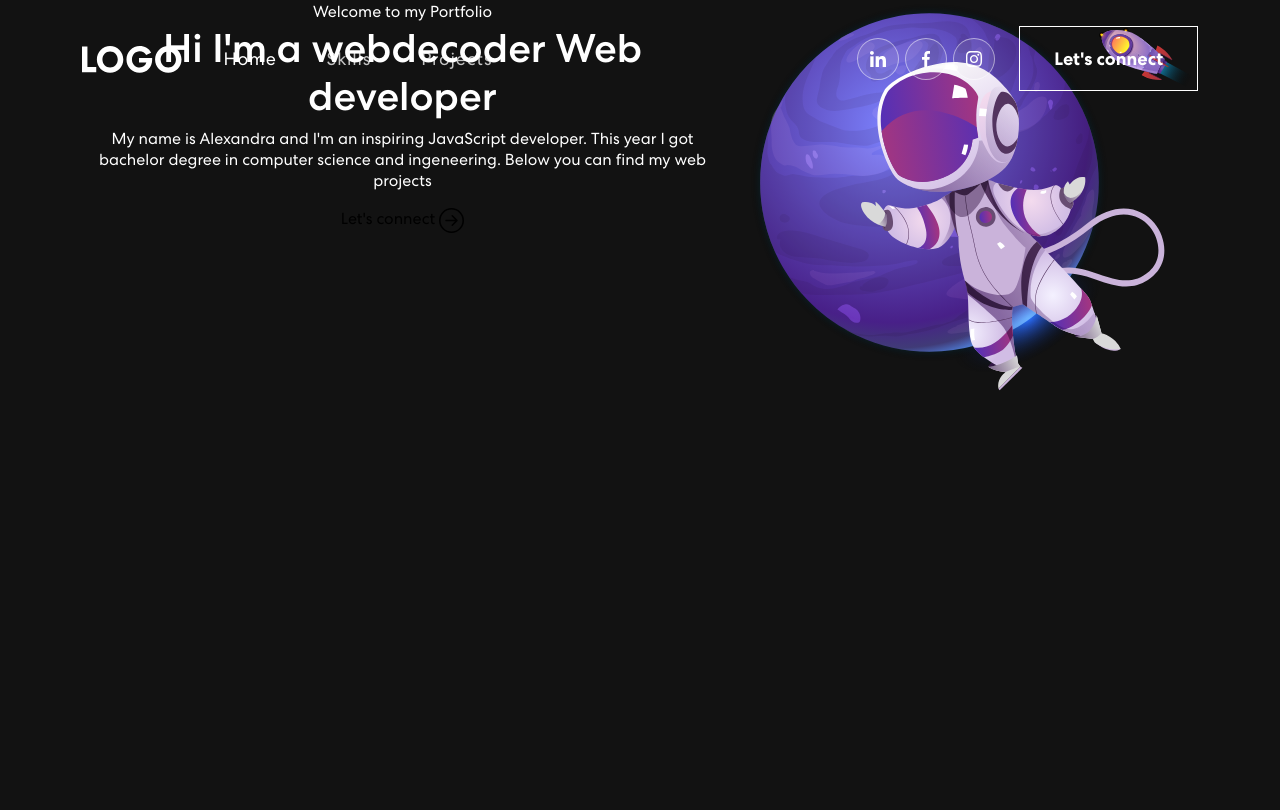
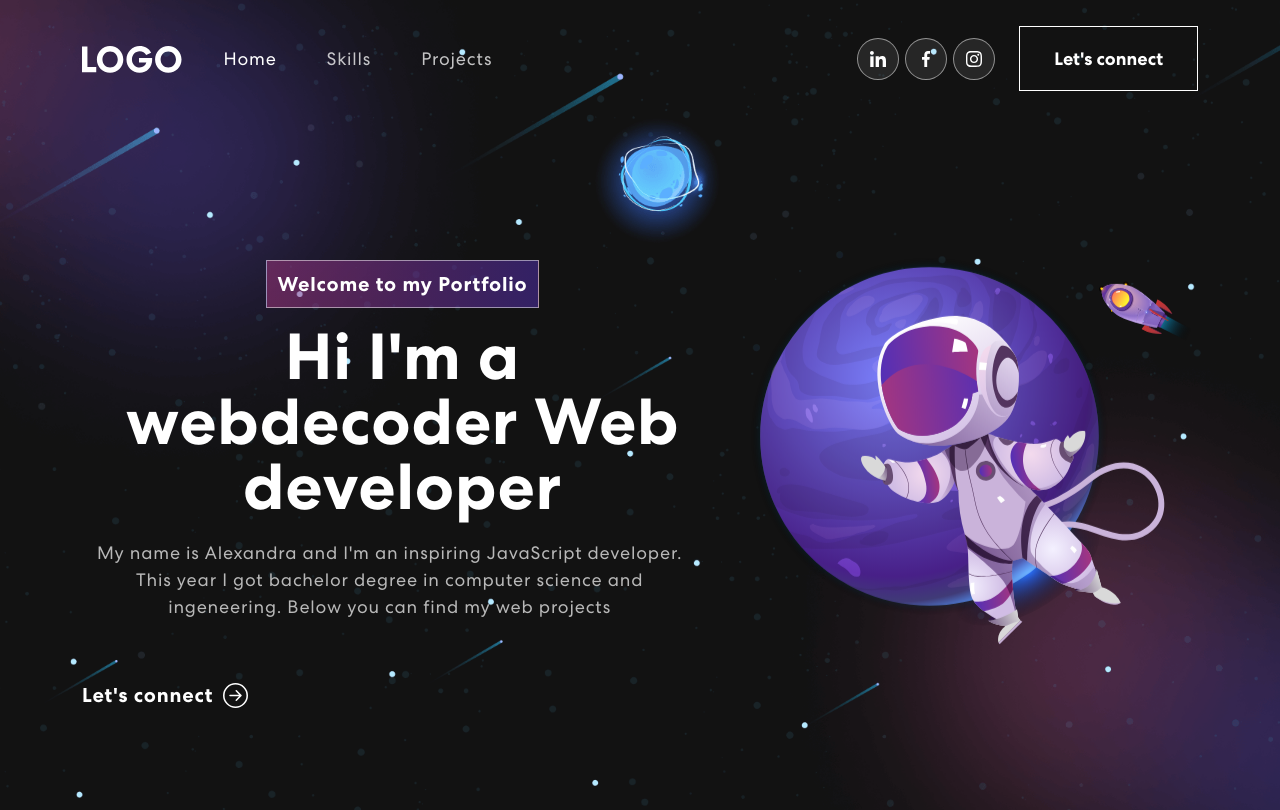
Before and after one commit to Savchhenko/Portfolio-Website-React, a React (Create React App) app: page / in a window 1280 px wide. Built offline with nearby package versions, Linux system fonts and the light colour scheme.

Commit message:
add styles to Banner block

```diff
--- a/src/App.css
+++ b/src/App.css
@@ -231,6 +231,76 @@
 	border-color: transparent;
 }
 
+/************ Banner Css ************/
+.banner {
+  margin-top: 0;
+  padding: 260px 0 100px 0;
+  background-image: url('./assets/img/banner-bg.png');
+  background-position: top center;
+  background-size: cover;
+  background-repeat: no-repeat;
+}
+.banner .tagline {
+  font-weight: 700;
+  letter-spacing: 0.8px;
+  padding: 8px 10px;
+  background: linear-gradient(90.21deg, rgba(170, 54, 124, 0.5) -5.91%, rgba(74, 47, 189, 0.5) 111.58%);
+  border: 1px solid rgba(255, 255, 255, 0.5);
+  font-size: 20px;
+  margin-bottom: 16px;
+  display: inline-block;
+}
+.banner h1 {
+  font-size: 65px;
+  font-weight: 700;
+  letter-spacing: 0.8px;
+  line-height: 1;
+  margin-bottom: 20px;
+  display: block;
+}
+.banner p {
+  color: #B8B8B8;
+  font-size: 18px;
+  letter-spacing: 0.8px;
+  line-height: 1.5em;
+  width: 96%;
+}
+.banner button {
+  color: #fff;
+  font-weight: 700;
+  font-size: 20px;
+  margin-top: 60px;
+  letter-spacing: 0.8px;
+  display: flex;
+  align-items: center;
+}
+.banner button svg {
+  font-size: 25px;
+  margin-left: 10px;
+  transition: 0.3s ease-in-out;
+  line-height: 1;
+}
+.banner button:hover svg {
+  margin-left: 25px;
+}
+.banner img {
+  animation: updown 3s linear infinite;
+}
+@keyframes updown {
+    0% {
+        transform: translateY(-20px);
+    }
+    50% {
+        transform: translateY(20px);
+    }
+    100% {
+        transform: translateY(-20px);
+    }
+}
+.txt-rotate > .wrap {
+  border-right: 0.08em solid #666;
+}
+
 .App {
   text-align: center;
 }
```
